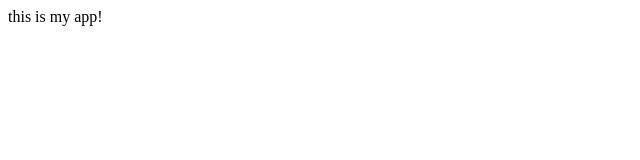
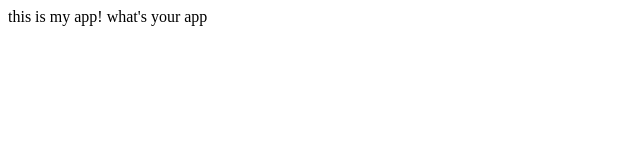
Before and after one commit to forrestdata/myappsample, a plain HTML site: page index.html in a window 1280 px wide. Shown: the whole page, without its empty margins (0-640 px from the left). Drawn offline with Linux system fonts and the light colour scheme.

Commit message:
add change

```diff
--- a/index.html
+++ b/index.html
@@ -1,3 +1,3 @@
 <html>
-this is my app!
+this is my app! what's your app
 </htm>
```
Also changed, not shown: log.txt (added).
